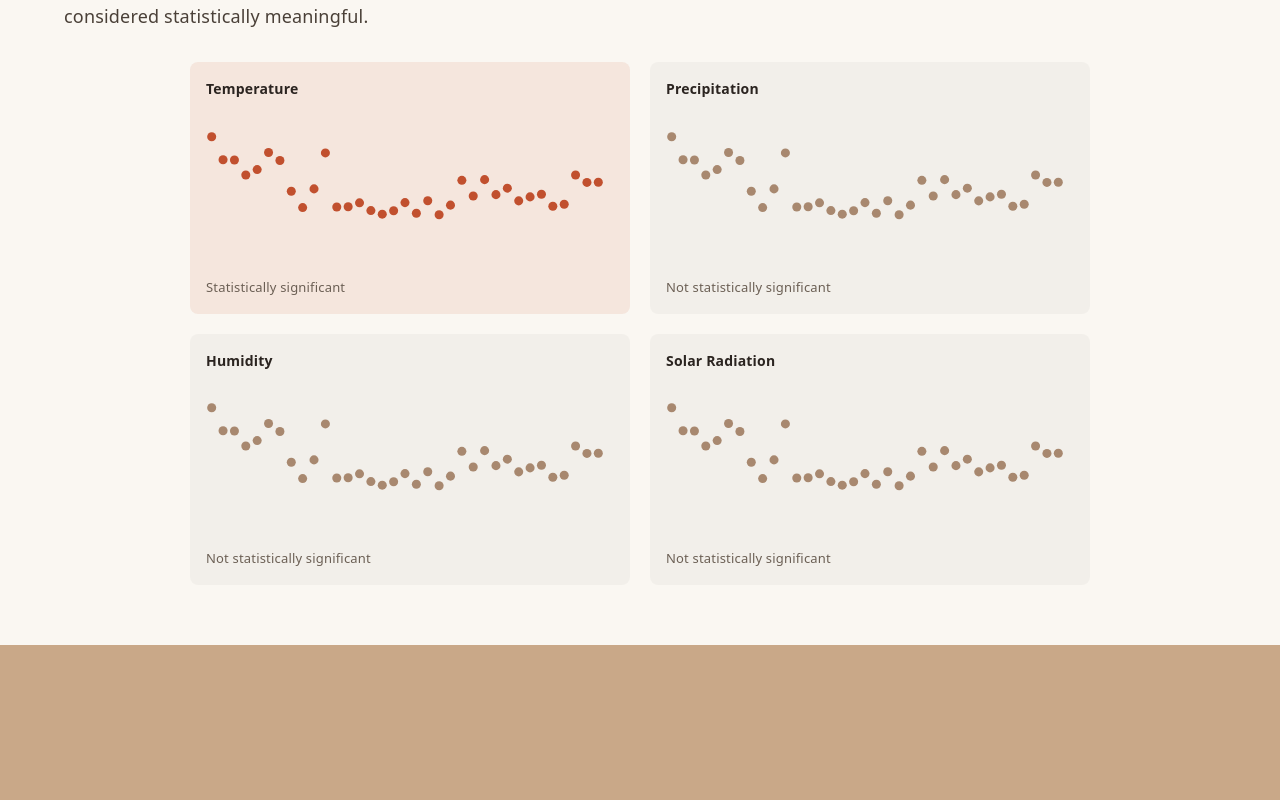
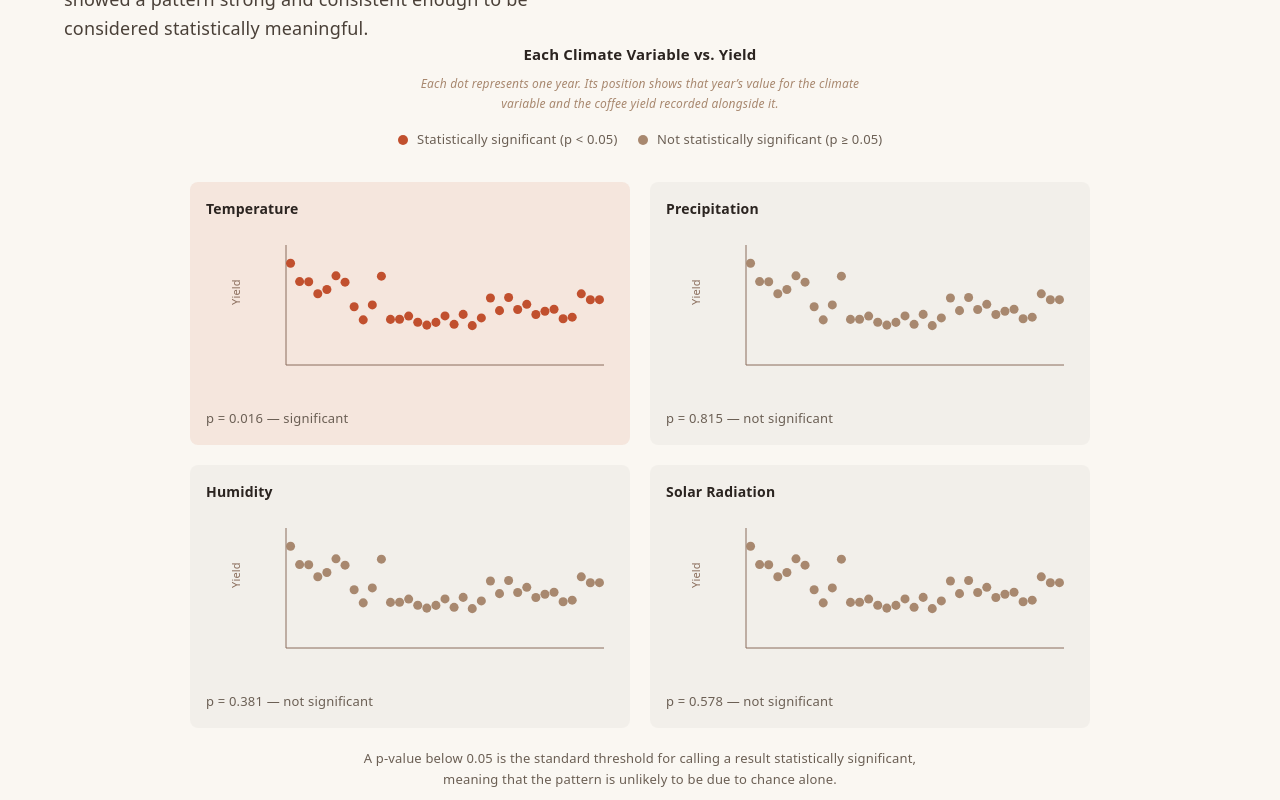
Before and after one commit to DoreenMolly/kenya-coffee-research, a React (Vite) app in the folder website/: page / in a window 1280 px wide. Shown: the part 2300-3100 px from the top of the page. Built offline with nearby package versions, Linux system fonts and the light colour scheme.

Commit message:
Add chart titles, axis labels

```diff
--- a/website/src/App.css
+++ b/website/src/App.css
@@ -145,13 +145,6 @@ main {
   background: rgba(193, 80, 46, 0.1);
 }
 
-.bivariate-title {
-  font-size: 14px;
-  font-weight: 600;
-  color: #2b2420;
-  margin: 0 0 8px;
-}
-
 .bivariate-stat {
   font-size: 13px;
   color: #6b5f54;
@@ -181,3 +174,59 @@ main {
     color: #8a6d5c;
     margin: 8px 0 0;
 }
+
+.chart-title {
+    font-size: 15px;
+    font-weight: 600;
+    color: #2b2420;
+    text-align: center;
+    margin: 0 0 8px;
+}
+
+.bivariate-legend {
+    text-align: center;
+    font-size: 13px;
+    color: #6b5f54;
+    margin: 8px 0 20px;
+}
+
+.legend-dot {
+    display: inline-block;
+    width:10px;
+    height: 10px;
+    border-radius: 50%;
+    margin-right: 6px;
+    vertical-align: middle;
+}
+
+.legend-dot-significant {
+    background: #c1502e;
+}
+
+.legend-dot-none {
+  background: #a8886f;
+}
+
+.bivariate-explainer {
+    font-size: 13px;
+    color: #6b5f54;
+    text-align: center;
+    max-width: 560px;
+    margin: 20px auto 0;
+}
+
+.chart-caption {
+  font-size: 12px;
+  font-style: italic;
+  color: #a8886f;
+  text-align: center;
+  max-width: 480px;
+  margin: 4px auto 16px;
+}
+
+.bivariate-title {
+  font-size: 14px;
+  font-weight: 600;
+  color: #2b2420;
+  margin: 0 0 20px;
+}
--- a/website/src/components/BivariateGrid.tsx
+++ b/website/src/components/BivariateGrid.tsx
@@ -10,6 +10,18 @@ const variables = [
 
 function BivariateGrid() {
   return (
+    <div>
+      <p className="chart-title">Each Climate Variable vs. Yield</p>
+      <p className="chart-caption">
+        Each dot represents one year. Its position shows that year&rsquo;s value for the
+        climate variable and the coffee yield recorded alongside it.
+      </p>
+
+      <div className="bivariate-legend">
+        <span className="legend-dot legend-dot-significant"></span> Statistically significant (p &lt; 0.05)
+        <span className="legend-dot legend-dot-none" style={{ marginLeft: 20 }}></span> Not statistically significant (p &ge; 0.05)
+    </div>
+
       <div className="bivariate-grid">
         {variables.map((v) => {
           const points = data.map((d: Record<string, number>) => ({
@@ -21,22 +33,35 @@ function BivariateGrid() {
           return (
             <div key={v.key} className={`bivariate-cell ${significant ? 'bivariate-significant' : ''}`}>
               <p className="bivariate-title">{v.label}</p>
-            <div style={{ width: '100%', height: 160 }}>
+              <div style={{ width: '100%', height: 160, marginTop: 16 }}>
                 <ResponsiveContainer>
-                <ScatterChart margin={{ top: 5, right: 10, left: 0, bottom: 5 }}>
-                  <XAxis dataKey="x" hide />
-                  <YAxis dataKey="y" hide />
+                  <ScatterChart margin={{ top: 5, right: 10, left: 20, bottom: 5 }}>
+                    <XAxis dataKey="x" tick={false} axisLine={true} tickLine={true} stroke="#8a6d5c" />
+                    <YAxis
+                      dataKey="y"
+                      tick={false}
+                      axisLine={true}
+                      tickLine={true}
+                      stroke="#8a6d5c"
+                      label={{ value: 'Yield', angle: -90, position: 'insideLeft', offset: 10, style: { fill: '#8a6d5c', fontSize: 11 } }}
+                    />
                     <Scatter data={points} fill={significant ? '#c1502e' : '#a8886f'} />
                   </ScatterChart>
                 </ResponsiveContainer>
               </div>
               <p className="bivariate-stat">
-              {significant ? 'Statistically significant' : 'Not statistically significant'}
+                p = {v.p.toFixed(3)} {significant ? '\u2014 significant' : '\u2014 not significant'}
               </p>
             </div>
           )
         })}
       </div>
+
+      <p className="bivariate-explainer">
+        A p-value below 0.05 is the standard threshold for calling a result statistically
+        significant, meaning that the pattern is unlikely to be due to chance alone.
+      </p>
+    </div>
   )
 }
 
--- a/website/src/components/ModelProgressionChart.tsx
+++ b/website/src/components/ModelProgressionChart.tsx
@@ -8,7 +8,9 @@ const data = rawData.map((d) => ({
 
 function ModelProgressionChart() {
   return (
-    <div style={{ width: '100%', maxWidth: 1100, height: 420, margin: '40px auto 0' }}>
+    <div style={{ width: '100%', maxWidth: 1100, margin: '40px auto 0' }}>
+      <p className="chart-title">Model Performance Across Five Iterations</p>
+      <div style={{ width: '100%', height: 420 }}>
         <ResponsiveContainer>
           <BarChart data={data} margin={{ top: 10, right: 20, left: 0, bottom: 10 }}>
             <XAxis dataKey="model" stroke="#8a6d5c" tick={{ fontSize: 14 }} />
@@ -19,10 +21,7 @@ function ModelProgressionChart() {
               unit="%"
               label={{ value: 'Variation explained', angle: -90, position: 'insideLeft', style: { fill: '#8a6d5c', fontSize: 13 } }}
             />
-            <Tooltip
-            contentStyle={{ fontSize: 14, borderRadius: 6 }}
-            labelStyle={{ fontWeight: 600 }}
-          />
+            <Tooltip contentStyle={{ fontSize: 14, borderRadius: 6 }} labelStyle={{ fontWeight: 600 }} />
             <Bar dataKey="r2Percent" name="R²" unit="%" radius={[4, 4, 0, 0]}>
               {data.map((entry, i) => (
                 <Cell key={entry.model} fill={i === 4 ? '#c1502e' : '#a8886f'} />
@@ -31,6 +30,7 @@ function ModelProgressionChart() {
           </BarChart>
         </ResponsiveContainer>
       </div>
+    </div>
   )
 }
 
--- a/website/src/components/YieldDeclineChart.tsx
+++ b/website/src/components/YieldDeclineChart.tsx
@@ -1,16 +1,28 @@
 import { LineChart, Line, XAxis, YAxis, Tooltip, ResponsiveContainer, CartesianGrid } from 'recharts'
 import fullData from '../data/yieldClimateData.json'
 
-const data = fullData.map((d) => ({ year: d.year, yield: d.yield}))
+const data = fullData.map((d) => ({ year: d.year, yield: d.yield }))
 
 function YieldDeclineChart() {
   return (
-        <div style={{ width: '100%', maxWidth: 1100, height: 480, margin: '40px auto 0' }}>
+    <div style={{ width: '100%', maxWidth: 1100, margin: '40px auto 0' }}>
+      <p className="chart-title">Coffee Yield, 1990–2024</p>
+      <div style={{ width: '100%', height: 460 }}>
         <ResponsiveContainer>
-                <LineChart data={data} margin={{ top: 10, right: 20, left: 0, bottom: 10 }}>
+          <LineChart data={data} margin={{ top: 10, right: 20, left: 10, bottom: 20 }}>
             <CartesianGrid stroke="rgba(0,0,0,0.08)" vertical={false} />
-                <XAxis dataKey="year" stroke="#8a6d5c" tick={{ fontSize: 14 }} interval={4} />
-                <YAxis stroke="#8a6d5c" tick={{ fontSize: 14 }} />
+            <XAxis
+              dataKey="year"
+              stroke="#8a6d5c"
+              tick={{ fontSize: 14 }}
+              interval={4}
+              label={{ value: 'Year', position: 'insideBottom', offset: -10, style: { fill: '#8a6d5c', fontSize: 13 } }}
+            />
+            <YAxis
+              stroke="#8a6d5c"
+              tick={{ fontSize: 14 }}
+              label={{ value: 'Yield (kg/ha)', angle: -90, position: 'insideLeft', style: { fill: '#8a6d5c', fontSize: 13 } }}
+            />
             <Tooltip contentStyle={{ fontSize: 14, borderRadius: 6 }} labelStyle={{ fontWeight: 600 }} />
             <Line
               type="monotone"
@@ -23,6 +35,7 @@ function YieldDeclineChart() {
           </LineChart>
         </ResponsiveContainer>
       </div>
+    </div>
   )
 }
 
```
Lines whose indentation alone changed are shown as unchanged.
